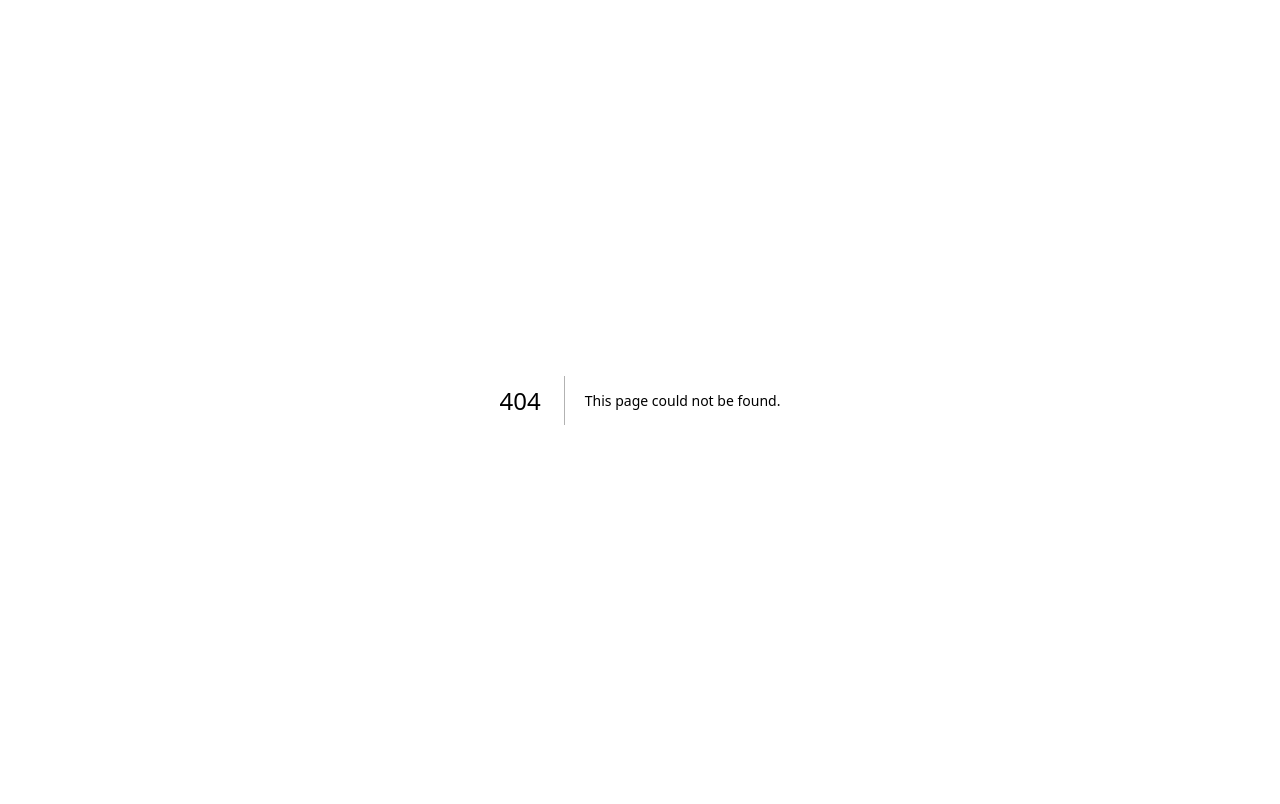
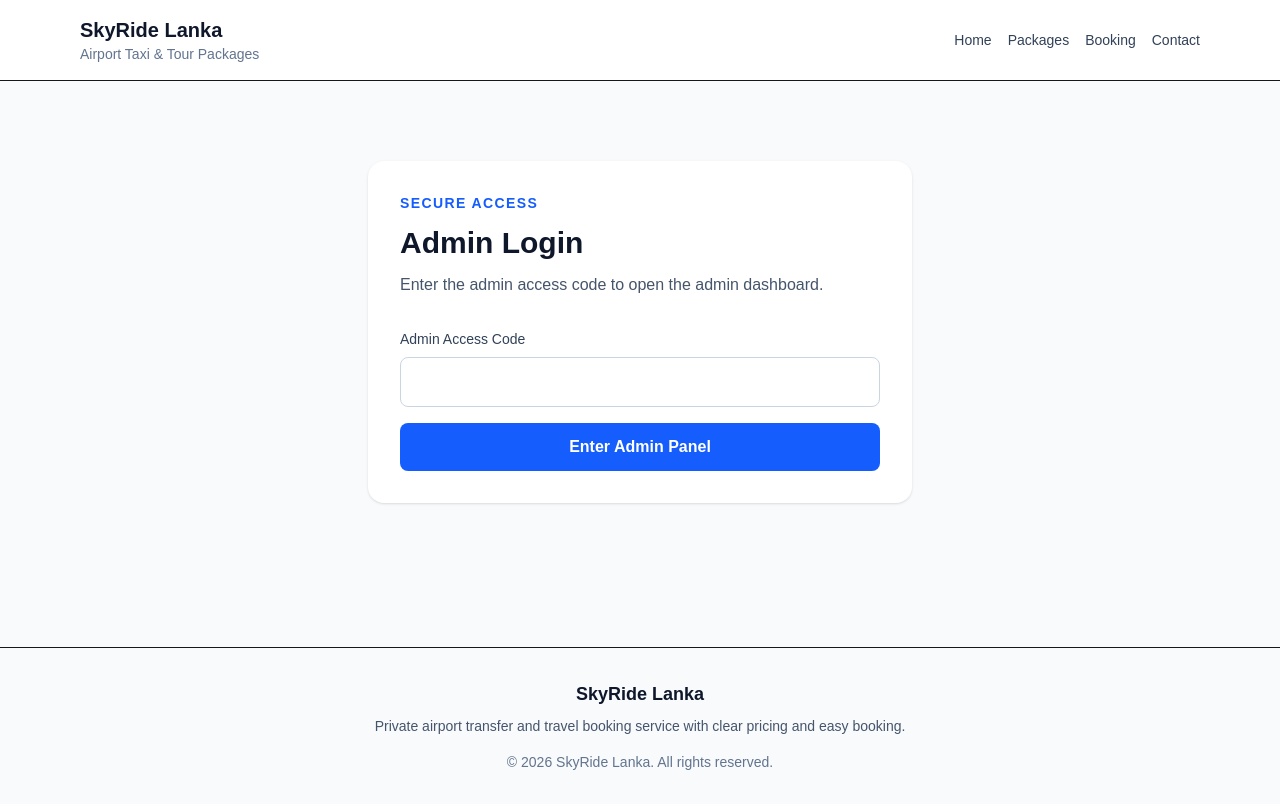
Before and after one commit to Dinusha-2001/airport-qr-booking, a Next.js app: page /auth/admin-login in a window 1280 px wide. Before the commit this address had no page. Built offline with nearby package versions, Linux system fonts and the light colour scheme; no server answers; the database is empty.

Commit message:
Add basic admin and driver route protection

```diff
--- /dev/null
+++ b/src/app/api/auth/admin-login/route.ts
@@ -0,0 +1,27 @@
+import { NextRequest, NextResponse } from "next/server";
+
+export async function POST(request: NextRequest) {
+  const formData = await request.formData();
+  const accessCode = String(formData.get("accessCode") || "");
+  const expectedCode = process.env.ADMIN_ACCESS_CODE;
+
+  if (!expectedCode) {
+    return NextResponse.redirect(new URL("/auth/admin-login", request.url));
+  }
+
+  if (accessCode !== expectedCode) {
+    return NextResponse.redirect(new URL("/auth/admin-login", request.url));
+  }
+
+  const response = NextResponse.redirect(new URL("/admin", request.url));
+
+  response.cookies.set("admin_session", "active", {
+    httpOnly: true,
+    secure: true,
+    sameSite: "lax",
+    path: "/",
+    maxAge: 60 * 60 * 8,
+  });
+
+  return response;
+}
--- /dev/null
+++ b/src/app/api/auth/driver-login/route.ts
@@ -0,0 +1,27 @@
+import { NextRequest, NextResponse } from "next/server";
+
+export async function POST(request: NextRequest) {
+  const formData = await request.formData();
+  const accessCode = String(formData.get("accessCode") || "");
+  const expectedCode = process.env.DRIVER_ACCESS_CODE;
+
+  if (!expectedCode) {
+    return NextResponse.redirect(new URL("/auth/driver-login", request.url));
+  }
+
+  if (accessCode !== expectedCode) {
+    return NextResponse.redirect(new URL("/auth/driver-login", request.url));
+  }
+
+  const response = NextResponse.redirect(new URL("/driver", request.url));
+
+  response.cookies.set("driver_session", "active", {
+    httpOnly: true,
+    secure: true,
+    sameSite: "lax",
+    path: "/",
+    maxAge: 60 * 60 * 8,
+  });
+
+  return response;
+}
--- /dev/null
+++ b/src/app/auth/admin-login/page.tsx
@@ -0,0 +1,50 @@
+import Footer from "@/components/Footer";
+import Navbar from "@/components/Navbar";
+import { getBusinessSettings } from "@/lib/business-settings";
+
+export default async function AdminLoginPage() {
+  const settings = await getBusinessSettings();
+
+  return (
+    <main className="min-h-screen bg-slate-50">
+      <Navbar businessName={settings.businessName} />
+
+      <section className="mx-auto max-w-xl px-4 py-20">
+        <div className="rounded-2xl bg-white p-8 shadow-sm">
+          <p className="text-sm font-semibold uppercase tracking-widest text-blue-600">
+            Secure Access
+          </p>
+          <h1 className="mt-3 text-3xl font-bold text-slate-900">
+            Admin Login
+          </h1>
+          <p className="mt-3 text-slate-600">
+            Enter the admin access code to open the admin dashboard.
+          </p>
+
+          <form method="POST" action="/api/auth/admin-login" className="mt-8 space-y-4">
+            <div>
+              <label className="mb-2 block text-sm font-medium text-slate-700">
+                Admin Access Code
+              </label>
+              <input
+                name="accessCode"
+                type="password"
+                required
+                className="w-full rounded-lg border border-slate-300 px-4 py-3 outline-none focus:border-blue-500"
+              />
+            </div>
+
+            <button
+              type="submit"
+              className="w-full rounded-lg bg-blue-600 px-6 py-3 font-semibold text-white hover:bg-blue-700"
+            >
+              Enter Admin Panel
+            </button>
+          </form>
+        </div>
+      </section>
+
+      <Footer businessName={settings.businessName} />
+    </main>
+  );
+}
--- /dev/null
+++ b/src/app/auth/driver-login/page.tsx
@@ -0,0 +1,50 @@
+import Footer from "@/components/Footer";
+import Navbar from "@/components/Navbar";
+import { getBusinessSettings } from "@/lib/business-settings";
+
+export default async function DriverLoginPage() {
+  const settings = await getBusinessSettings();
+
+  return (
+    <main className="min-h-screen bg-slate-50">
+      <Navbar businessName={settings.businessName} />
+
+      <section className="mx-auto max-w-xl px-4 py-20">
+        <div className="rounded-2xl bg-white p-8 shadow-sm">
+          <p className="text-sm font-semibold uppercase tracking-widest text-blue-600">
+            Secure Access
+          </p>
+          <h1 className="mt-3 text-3xl font-bold text-slate-900">
+            Driver Login
+          </h1>
+          <p className="mt-3 text-slate-600">
+            Enter the driver access code to open the driver dashboard.
+          </p>
+
+          <form method="POST" action="/api/auth/driver-login" className="mt-8 space-y-4">
+            <div>
+              <label className="mb-2 block text-sm font-medium text-slate-700">
+                Driver Access Code
+              </label>
+              <input
+                name="accessCode"
+                type="password"
+                required
+                className="w-full rounded-lg border border-slate-300 px-4 py-3 outline-none focus:border-blue-500"
+              />
+            </div>
+
+            <button
+              type="submit"
+              className="w-full rounded-lg bg-blue-600 px-6 py-3 font-semibold text-white hover:bg-blue-700"
+            >
+              Enter Driver Panel
+            </button>
+          </form>
+        </div>
+      </section>
+
+      <Footer businessName={settings.businessName} />
+    </main>
+  );
+}
--- a/src/app/packages/[slug]/page.tsx
+++ b/src/app/packages/[slug]/page.tsx
@@ -89,7 +89,7 @@ export default async function PackageDetailsPage({
                 <span className="font-semibold">Vehicle Type:</span> Toyota Prius
               </p>
               <p>
-                <span className="font-semibold">Driver:</span> Nimal
+                <span className="font-semibold">Driver:</span> Umith
               </p>
             </div>
 
--- /dev/null
+++ b/src/proxy.ts
@@ -0,0 +1,26 @@
+import { NextRequest, NextResponse } from "next/server";
+
+export function proxy(request: NextRequest) {
+  const { pathname } = request.nextUrl;
+
+  const adminSession = request.cookies.get("admin_session")?.value;
+  const driverSession = request.cookies.get("driver_session")?.value;
+
+  if (pathname.startsWith("/admin")) {
+    if (adminSession !== "active") {
+      return NextResponse.redirect(new URL("/auth/admin-login", request.url));
+    }
+  }
+
+  if (pathname.startsWith("/driver")) {
+    if (driverSession !== "active") {
+      return NextResponse.redirect(new URL("/auth/driver-login", request.url));
+    }
+  }
+
+  return NextResponse.next();
+}
+
+export const config = {
+  matcher: ["/admin/:path*", "/driver/:path*"],
+};
```
Also changed, not shown: src/app/api/auth/logout/route.ts (added).
